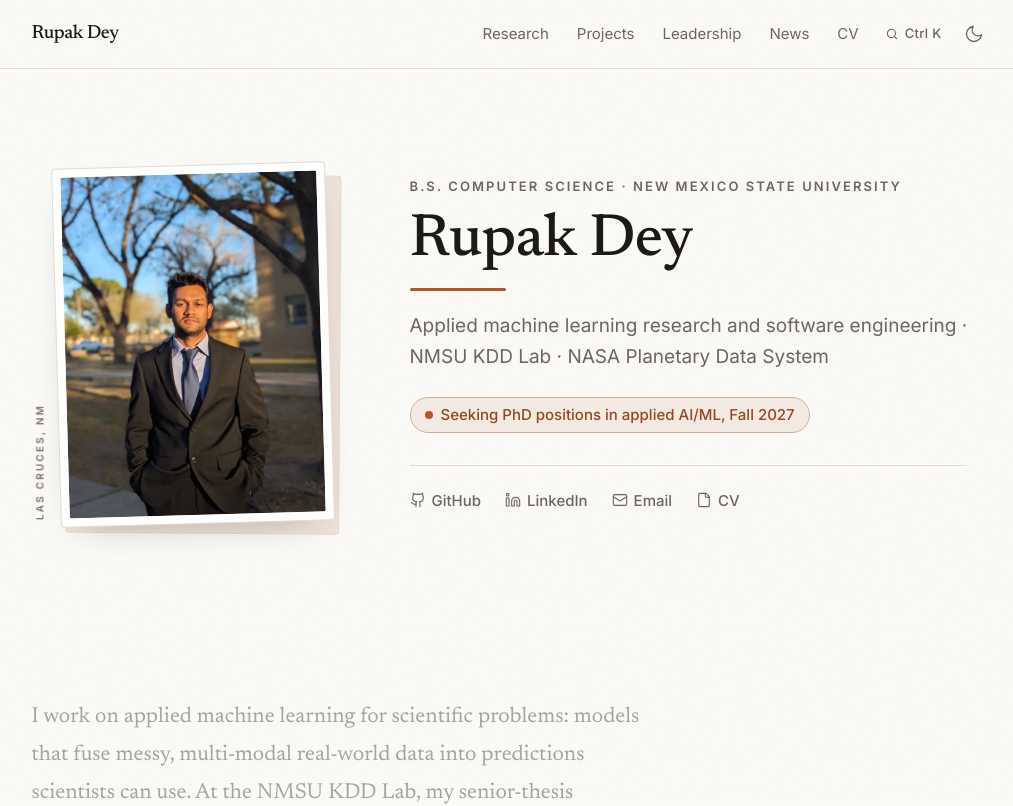
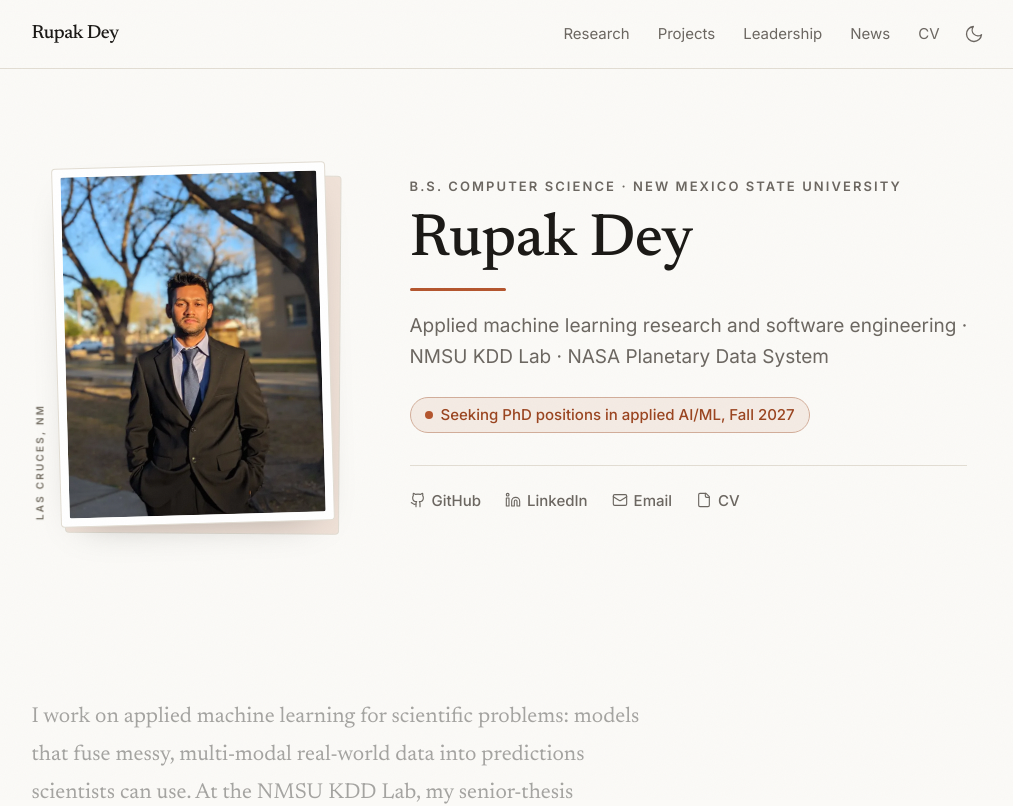
Before and after one commit to rdey08/personal-site, a Next.js app: page / in a window 1280 px wide. Shown: the top 806 px of the page, without its empty margins (121-1134 px from the left). Built offline with nearby package versions, Linux system fonts and the light colour scheme.

Commit message:
fix(design): remove the command-palette button from the header; shortcut-only entry

```diff
--- a/src/components/CommandMenu.tsx
+++ b/src/components/CommandMenu.tsx
@@ -1,19 +1,13 @@
 "use client";
 
 // Client component #5 (PLAN §2.3 amendment): command palette (⌘K / Ctrl+K).
-// Justification: keyboard-first navigation is runtime-only by nature, there
-// is no static rendering of "listen for a shortcut, filter as I type".
+// Keyboard-only by design: no visible trigger in the chrome (owner's call);
+// the shortcut is the sole entry point, an easter egg for keyboard users.
 // Zero dependencies: a native <dialog> provides the focus trap, Escape
 // handling, and backdrop. Command *data* (nav routes, work items, links)
 // comes from the server via props, content never lives in client code.
 
-import {
-  useEffect,
-  useMemo,
-  useRef,
-  useState,
-  useSyncExternalStore,
-} from "react";
+import { useEffect, useMemo, useRef, useState } from "react";
 import { useRouter } from "next/navigation";
 
 export interface Command {
@@ -24,12 +18,6 @@ export interface Command {
   /** Built-in action instead of a navigation. */
   action?: "theme-light" | "theme-dark";
 }
-
-// Platform never changes at runtime; useSyncExternalStore reads it once,
-// hydration-safe (server assumes non-Mac, client corrects before paint).
-const noopSubscribe = () => () => {};
-const isMacSnapshot = () => /Mac|iPhone|iPad/.test(navigator.platform);
-const isMacServerSnapshot = () => false;
 
 const THEME_COMMANDS: Command[] = [
   { group: "Theme", label: "Switch to light theme", action: "theme-light" },
@@ -52,11 +40,6 @@ export function CommandMenu({ commands }: { commands: Command[] }) {
   const inputRef = useRef<HTMLInputElement>(null);
   const [query, setQuery] = useState("");
   const [active, setActive] = useState(0);
-  const isMac = useSyncExternalStore(
-    noopSubscribe,
-    isMacSnapshot,
-    isMacServerSnapshot,
-  );
 
   const all = useMemo(() => [...commands, ...THEME_COMMANDS], [commands]);
   const q = query.trim().toLowerCase();
@@ -120,27 +103,6 @@ export function CommandMenu({ commands }: { commands: Command[] }) {
 
   return (
     <>
-      <button
-        type="button"
-        onClick={open}
-        aria-label="Open command menu"
-        className="hidden h-9 items-center gap-1.5 rounded-sm px-2.5 text-xs font-medium text-ink-muted transition-colors duration-[--duration-fast] hover:bg-paper-sunken hover:text-ink-strong sm:inline-flex"
-      >
-        <svg
-          aria-hidden="true"
-          viewBox="0 0 24 24"
-          className="h-3.5 w-3.5"
-          fill="none"
-          stroke="currentColor"
-          strokeWidth="1.8"
-          strokeLinecap="round"
-        >
-          <circle cx="11" cy="11" r="7" />
-          <path d="m20 20-3.5-3.5" />
-        </svg>
-        <kbd className="font-sans tracking-wide">{isMac ? "⌘K" : "Ctrl K"}</kbd>
-      </button>
-
       <dialog
         ref={dialogRef}
         aria-label="Command menu"
```
